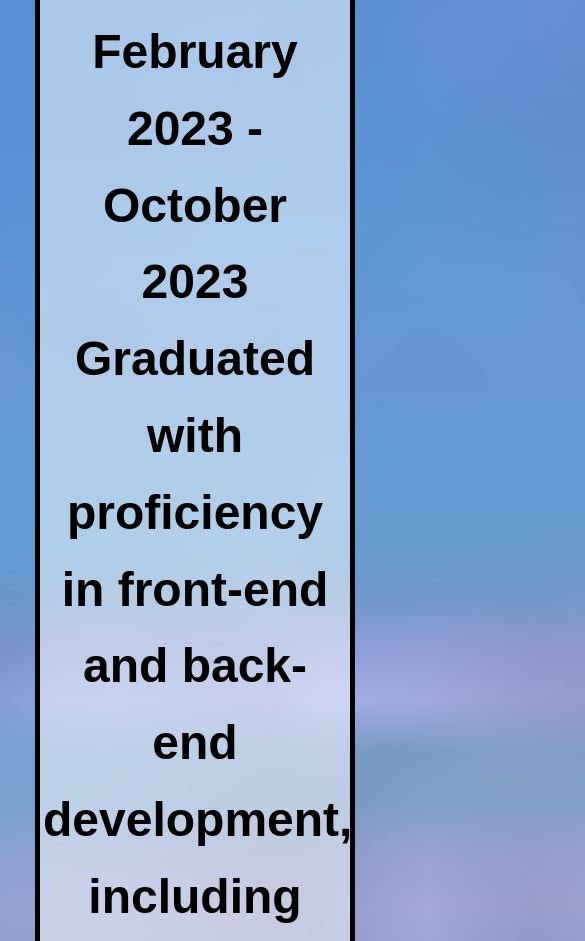
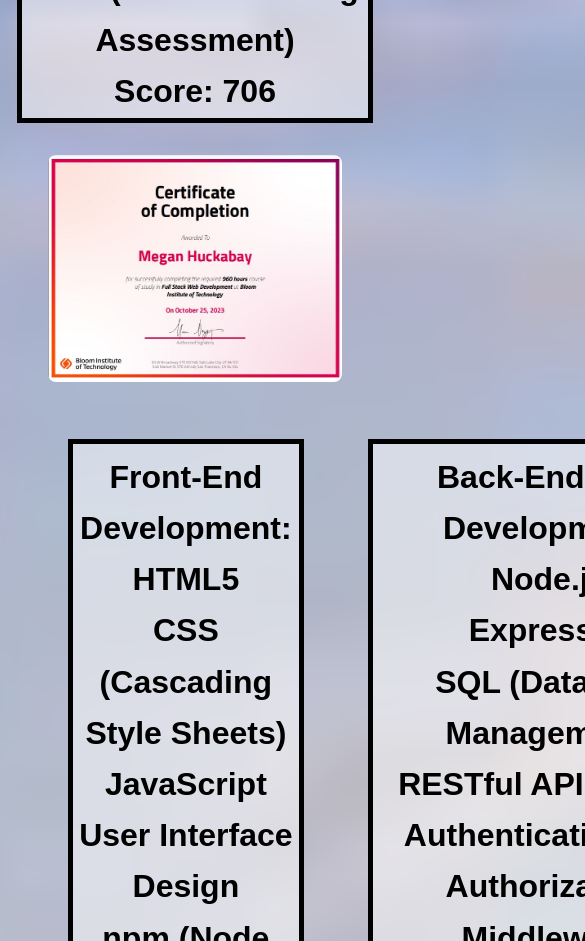
Before and after one commit to megan-huckabay/project, a React (Create React App) app: page /Education in a window 390 px wide. Shown: the part 2180-3121 px from the top of the page, 585 px wide, since content can reach past the window. Built offline with nearby package versions, Linux system fonts and the light colour scheme.

Commit message:
fixing bugs

```diff
--- a/src/Styles/Education.css
+++ b/src/Styles/Education.css
@@ -92,3 +92,87 @@
   border: 5px solid #000000;
   background: rgba(255, 255, 255, 0.5);
 }
+
+/* Mobile responsiveness for education page */
+@media screen and (max-width: 600px) {
+  /* Adjustments for smaller screens */
+
+  /* Adjust font size for the entire page */
+  body {
+    font-size: 14px;
+  }
+
+  /* Adjust font size for h1 within the education page */
+  .education-page h1 {
+    font-size: 2.5em;
+  }
+
+  /* Adjust font size for paragraphs, links, and h2 elements within the education page */
+  .education-page p,
+  .education-page h2,
+  .education-page a {
+    font-size: 2rem;
+  }
+
+  /* Adjust padding, margin, and font size for education container */
+  .education-container {
+    margin: 0.5rem;
+    padding: 0.5rem;
+    font-size: 2rem;
+  }
+
+  /* Adjust padding, margin, and font size for school section */
+  .school-section {
+    padding: 1px;
+    margin: 1px;
+    font-size: 2rem;
+  }
+
+  /* Adjust padding, margin, and font size for picture container */
+  .picture-container {
+    padding: 0.5em;
+    margin: 0.5em;
+  }
+
+  /* Adjust width, height, and border-radius for images within the picture section */
+  .picture-section img {
+    width: 100%; /* Make images fill the width of the container */
+    height: auto; /* Maintain aspect ratio */
+    border-radius: 8px;
+  }
+
+  /* Adjust padding, margin, and font size for frontend and backend sections */
+  .frontend-section,
+  .backend-section {
+    margin-right: 2rem;
+    margin-left: 2rem;
+    padding-top: 0.5rem;
+    padding-bottom: 0.5rem;
+    font-size: 2rem;
+  }
+
+  /* Adjust padding, margin, and font size for github, skills, and skills2 containers */
+  .github-container,
+  .skills-container,
+  .skills2-container {
+    margin: 10px;
+    padding: 10px;
+  }
+
+  /* Adjust padding, margin, and font size for tech and other sections */
+  .tech-section,
+  .other-section {
+    margin-right: 2rem;
+    margin-left: 2rem;
+    padding-top: 0.5rem;
+    padding-bottom: 0.5rem;
+    font-size: 2rem;
+  }
+
+  /* Adjust padding, margin, and font size for repo2 and repo1 sections */
+  .repo2-section,
+  .repo1-section {
+    padding: 2px;
+    margin: 2px;
+  }
+}
```
